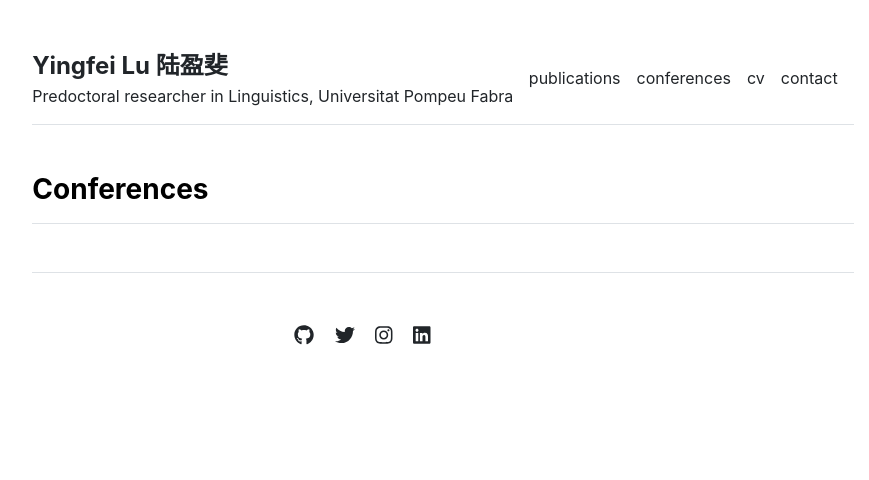
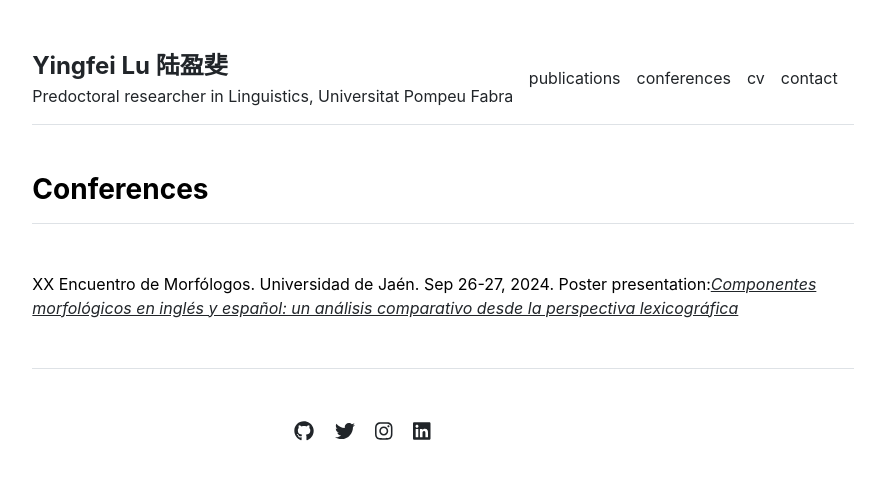
Before and after one commit to YingfeiLu/yingfeilu.github.io, a Jekyll site: the page built from conferences.md, in a window 1280 px wide. Shown: the top 480 px of the page, without its empty margins (197-1066 px from the left). Built offline with Jekyll 4.4.1, drawn with Linux system fonts in a browser that asks for light colours.

Commit message:
Update conferences.md

```diff
--- a/conferences.md
+++ b/conferences.md
@@ -2,3 +2,5 @@
 layout: conferences
 title: "conferences"
 ---
+XX Encuentro de Morfólogos. Universidad de Jaén. Sep 26-27, 2024.
+Poster presentation:<a href="https://morforetem.wordpress.com/2024/10/31/poster-componentes-morfologicos-en-ingles-y-espanol-un-analisis-comparativo-desde-la-perspectiva-lexicografica/" target="_blank"><em>Componentes morfológicos en inglés y español: un análisis comparativo desde la perspectiva lexicográfica</em></a>
```
